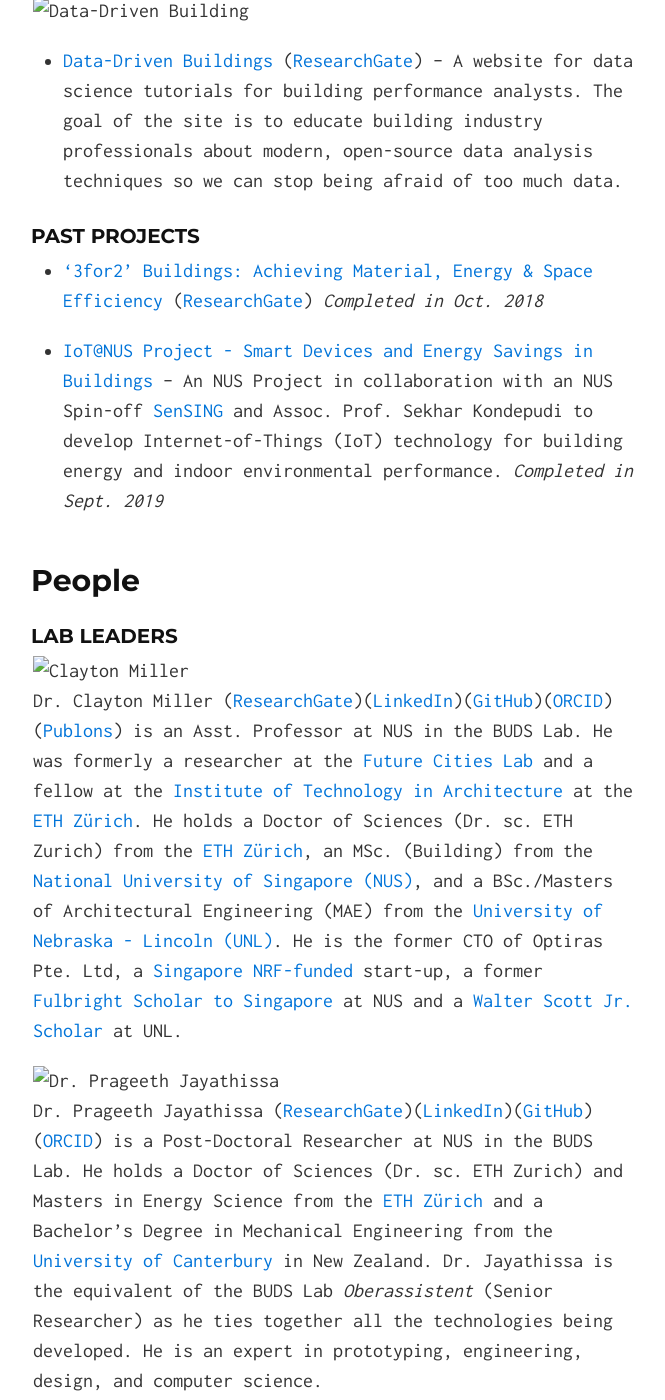
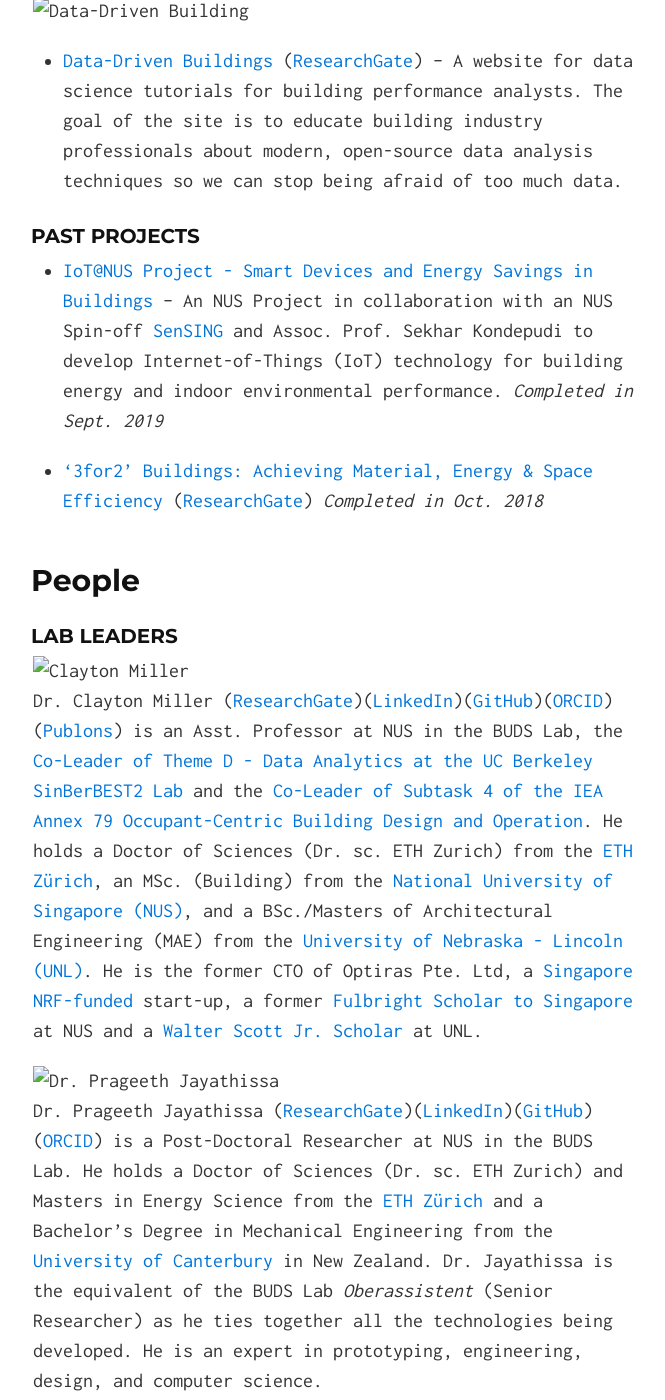
Before and after one commit to buds-lab/buds-lab.github.io, a Jekyll site: the page built from index.md, in a window 1280 px wide and 1400 px high, scrolled down 2204 px. Shown: the whole window, without its empty margins (307-972 px from the left). Built offline with Jekyll 4.4.1, drawn with Linux system fonts in a browser that asks for light colours; some of the changed text lies outside the part shown.

Commit message:
Added Federico and updated Clayton

```diff
--- a/index.md
+++ b/index.md
@@ -42,9 +42,9 @@ BUDS Lab is in the [Dept. of Building](https://nus.edu/2mzJmtt){:target="_blank"
 
 <!-- ![3for2](buds-lab.github.io/3for2.png) -->
 
+* [IoT@NUS Project - Smart Devices and Energy Savings in Buildings](https://www.researchgate.net/project/IoTNUS-Smart-Devices-and-Energy-Savings-for-Buildings){:target="_blank"} -- An NUS Project in collaboration with an NUS Spin-off [SenSING](https://sensing.online/){:target="_blank"} and Assoc. Prof. Sekhar Kondepudi to develop Internet-of-Things (IoT) technology for building energy and indoor environmental performance. *Completed in Sept. 2019*
+
 * ['3for2' Buildings: Achieving Material, Energy & Space Efficiency](http://bit.ly/2uexv4F){:target="_blank"} ([ResearchGate](http://bit.ly/2nijLnj){:target="_blank"}) *Completed in Oct. 2018*
-
-* [IoT@NUS Project - Smart Devices and Energy Savings in Buildings](https://www.researchgate.net/project/IoTNUS-Smart-Devices-and-Energy-Savings-for-Buildings){:target="_blank"} -- An NUS Project in collaboration with an NUS Spin-off [SenSING](https://sensing.online/){:target="_blank"} and Assoc. Prof. Sekhar Kondepudi to develop Internet-of-Things (IoT) technology for building energy and indoor environmental performance. *Completed in Sept. 2019*
 
 <!-- ![IoT at NUS](buds-lab.github.io/iotatnus.png)
 * [IoT@NUS Project - Smart Devices and Energy Savings in Buildings](https://www.researchgate.net/project/IoTNUS-Smart-Devices-and-Energy-Savings-for-Buildings){:target="_blank"} -- An NUS Project in collaboration with an NUS Spin-off [SenSING](https://sensing.online/){:target="_blank"} and Assoc. Prof. Sekhar Kondepudi to develop Internet-of-Things (IoT) technology for building energy and indoor environmental performance.  -->
@@ -55,7 +55,9 @@ BUDS Lab is in the [Dept. of Building](https://nus.edu/2mzJmtt){:target="_blank"
 #### Lab Leaders
 
 ![Clayton Miller](buds-lab.github.io/dr_clayton_miller.png)
-Dr. Clayton Miller ([ResearchGate](http://bit.ly/2nirRMQ){:target="_blank"})([LinkedIn](http://bit.ly/2ncAV9h){:target="_blank"})([GitHub](http://bit.ly/2nsvUoS){:target="_blank"})([ORCID](https://orcid.org/0000-0002-1186-4299){:target="_blank"})([Publons](https://publons.com/author/1405785/clayton-miller#profile){:target="_blank"}) is an Asst. Professor at NUS in the BUDS Lab. He was formerly a researcher at the [Future Cities Lab](http://bit.ly/2mWFJih){:target="_blank"} and a fellow at the [Institute of Technology in Architecture](http://www.ita.arch.ethz.ch/){:target="_blank"} at the [ETH Z&uuml;rich](https://www.ethz.ch/en.html){:target="_blank"}. He holds a Doctor of Sciences (Dr. sc. ETH Zurich) from the [ETH Z&uuml;rich](http://bit.ly/2nsD908){:target="_blank"}, an MSc. (Building) from the [National University of Singapore (NUS)](https://nus.edu/2nsFXuj){:target="_blank"}, and a BSc./Masters of Architectural Engineering (MAE) from the [University of Nebraska - Lincoln (UNL)](http://bit.ly/2mzLhhS){:target="_blank"}. He is the former CTO of Optiras Pte. Ltd, a [Singapore NRF-funded](https://www.nrf.gov.sg/){:target="_blank"} start-up, a former [Fulbright Scholar to Singapore](http://bit.ly/2mfcUKy){:target="_blank"} at NUS and a [Walter Scott Jr. Scholar](http://bit.ly/2mPcei3){:target="_blank"} at UNL.
+Dr. Clayton Miller ([ResearchGate](http://bit.ly/2nirRMQ){:target="_blank"})([LinkedIn](http://bit.ly/2ncAV9h){:target="_blank"})([GitHub](http://bit.ly/2nsvUoS){:target="_blank"})([ORCID](https://orcid.org/0000-0002-1186-4299){:target="_blank"})([Publons](https://publons.com/author/1405785/clayton-miller#profile){:target="_blank"}) is an Asst. Professor at NUS in the BUDS Lab, the [Co-Leader of Theme D - Data Analytics at the UC Berkeley SinBerBEST2 Lab](https://sinberbest.berkeley.edu/){:target="_blank"} and the [Co-Leader of Subtask 4 of the IEA Annex 79 Occupant-Centric Building Design and Operation](http://annex79.iea-ebc.org/){:target="_blank"}. He holds a Doctor of Sciences (Dr. sc. ETH Zurich) from the [ETH Z&uuml;rich](http://bit.ly/2nsD908){:target="_blank"}, an MSc. (Building) from the [National University of Singapore (NUS)](https://nus.edu/2nsFXuj){:target="_blank"}, and a BSc./Masters of Architectural Engineering (MAE) from the [University of Nebraska - Lincoln (UNL)](http://bit.ly/2mzLhhS){:target="_blank"}. He is the former CTO of Optiras Pte. Ltd, a [Singapore NRF-funded](https://www.nrf.gov.sg/){:target="_blank"} start-up, a former [Fulbright Scholar to Singapore](http://bit.ly/2mfcUKy){:target="_blank"} at NUS and a [Walter Scott Jr. Scholar](http://bit.ly/2mPcei3){:target="_blank"} at UNL.
+
+<!-- . He was formerly a researcher at the [Future Cities Lab](http://bit.ly/2mWFJih){:target="_blank"} and a fellow at the [Institute of Technology in Architecture](http://www.ita.arch.ethz.ch/){:target="_blank"} at the [ETH Z&uuml;rich](https://www.ethz.ch/en.html){:target="_blank"}. Dr. Miller is -->
 
 <!-- ![Dr. Jayashree Chadalawada](buds-lab.github.io/jayashree1.png)
 Dr. Jayashree Chadalawada ([ResearchGate](https://www.researchgate.net/profile/Jayashree_Chadalawada){:target="_blank"})([LinkedIn](https://www.linkedin.com/in/jayashree-chadalawada-b241132b/){:target="_blank"})([GitHub](https://github.com/Jayashreerao){:target="_blank"}) is a Post-Doctoral Researcher at NUS in the BUDS Lab. She holds a Ph.D. in Hydroinformatics from the [NUS Dept. of Civil and Environmental Engineering](http://cee.nus.edu.sg/){:target="_blank"}, a Master's of Technology (MTech) from the [IIT Bombay](http://www.iitb.ac.in/students/en){:target="_blank"}, and a Bachelor's Degree in Civil Engineering from the [Government College of Technology, Coimbatore](http://www.gct.ac.in/){:target="_blank"} in India. Dr. Chadalwada is an informatics expert that is working on measuring the impact of social behavioral change on building performance. -->
@@ -92,6 +94,10 @@ Vanessa Neo is a Student Researcher at NUS in the BUDS Lab. She is a student in
 Yi Ting Teo is a Student Researcher at NUS in the BUDS Lab. She is a student in the Project & Facilities Management program in the [NUS Dept. of Building](http://www.bdg.nus.edu.sg/undergraduate/PFM-curriculum.html){:target="_blank"}. Yi Ting is a key leader of the development of the [Cozie platform](https://cozie.app/){:target="_blank"} and its deployment in SDE.
 
 #### Affiliated Researchers
+
+![Dr. Federico Tartarini](buds-lab.github.io/federico.png)
+Dr. Federico Tartarini ([ResearchGate](https://www.researchgate.net/profile/Federico_Tartarini/research){:target="_blank"})([LinkedIn](https://www.linkedin.com/in/federico-tartarini-3991995b/){:target="_blank"})([GitHub](https://github.com/FedericoTartarini){:target="_blank"})([ORCID](https://orcid.org/0000-0002-8739-5062){:target="_blank"})([Google Scholar](https://scholar.google.com.sg/citations?user=QcamSPwAAAAJ&hl=en){:target="_blank"}) is a Post-Doctoral Researcher at the [Berkeley Education Alliance for Research in Singapore (BEARS)](http://sinberbest.berkeley.edu/){:target="_blank"} and is in the Theme A: Human-Building Nexus - Enhancing Health and Productivity in the Built Environment project lead by [Prof. Stefano Schiavon](https://ced.berkeley.edu/ced/faculty-staff/stefano-schiavon){:target="_blank"}. He holds a Ph.D. in Engineering from the [University of Wollongong (UOW)](https://www.uow.edu.au/){:target="_blank"} in Australia and a Master and Bachelor's of Engineering from the [University of Bologna](https://www.unibo.it/en/homepage){:target="_blank"} in Italy. Dr. Tartarini is exploring new developments in non-intrusive methodologies to monitor indoor environmental quality parameters.
+
 ![Dr. Pandarasamy Arjunan](buds-lab.github.io/samyarjunan.jpeg)
 Dr. Pandarasamy Arjunan ([ResearchGate](https://www.researchgate.net/profile/Pandarasamy_Arjunan){:target="_blank"})([LinkedIn](https://www.linkedin.com/in/pandarasamy-arjunan-5580a215/){:target="_blank"})([GitHub](https://github.com/HiSamy){:target="_blank"}) is a Post-Doctoral Researcher at the [Berkeley Education Alliance for Research in Singapore (BEARS)](http://sinberbest.berkeley.edu/){:target="_blank"} and is in the Thrust D: City-Scale Analytics project with the BUDS Lab and [Prof. Kameshwar Poolla](https://www2.eecs.berkeley.edu/Faculty/Homepages/poolla.html){:target="_blank"}. He holds a Ph.D. in Computer Science from the [IIIT-Delhi](https://iiitd.ac.in/){:target="_blank"}, a Master of Computer Applications (MCA) from the [Madurai Kamraj University](http://mkuniversity.ac.in/new/){:target="_blank"}, and a Bachelor of Science in Computer Science from the [Manonmaniam Sundaranar University](https://www.msuniv.ac.in/){:target="_blank"} in India. Dr. Arjunan is exploring scalable city-scale analytics techniques for benchmarking buildings.
 
```
Also changed, not shown: federico.png (added).
